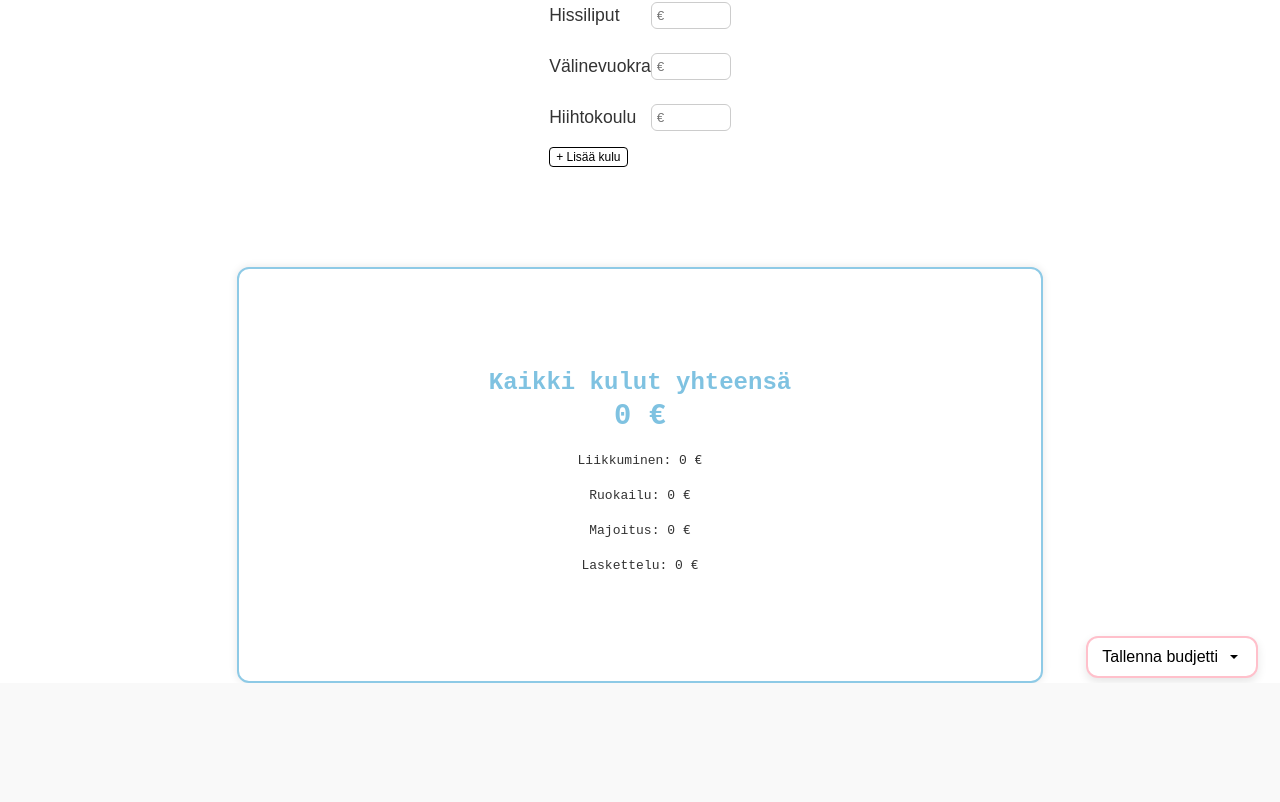
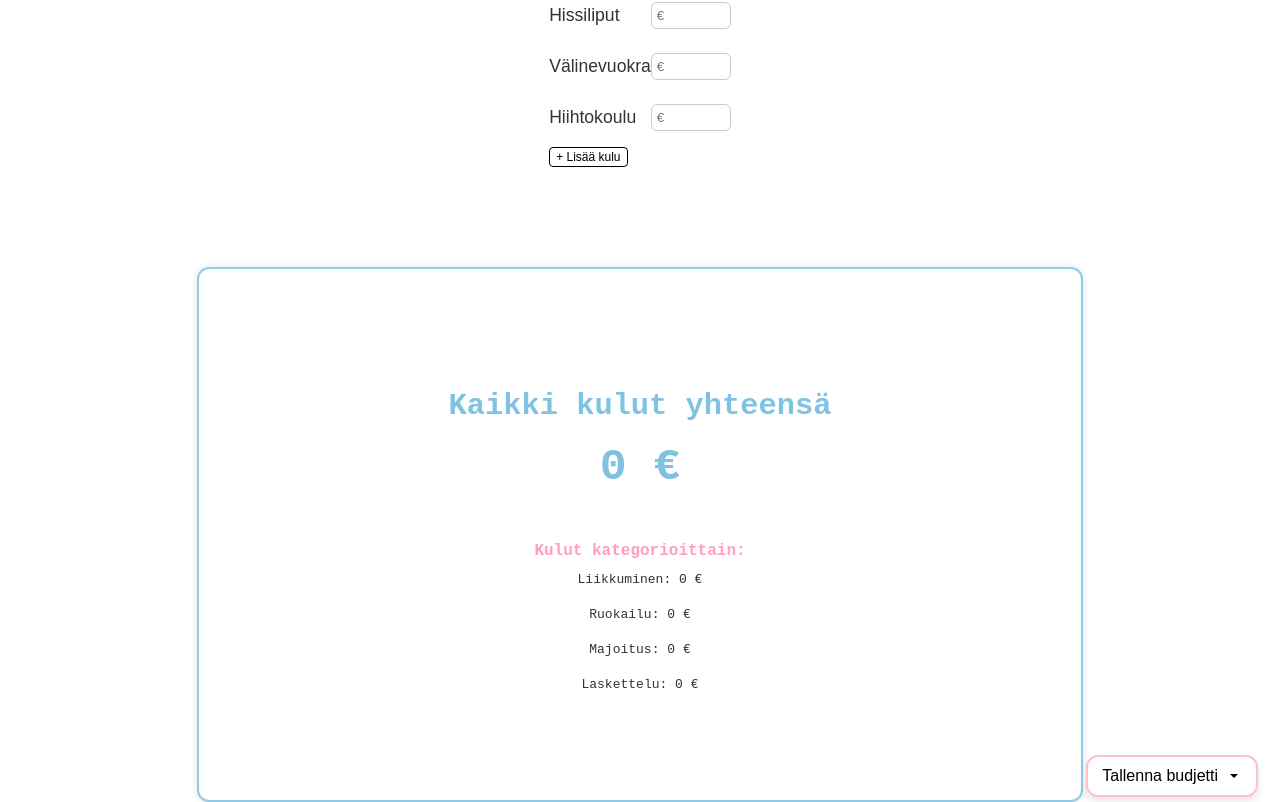
Before and after one commit to ilonamarkula/laskulaskuri, a React (Create React App) app: page /laskuri in a window 1280 px wide. Shown: the part 872-1674 px from the top of the page. Before the commit the page ends 1555 px from the top, so only its background shows below. Built offline with nearby package versions, Linux system fonts and the light colour scheme.

Commit message:
iso kuluboksi

```diff
--- a/src/pages/Laskuri.js
+++ b/src/pages/Laskuri.js
@@ -475,6 +475,7 @@ export default function Laskuri() {
       </div>
       <div className="all-expenses-box">
         <h3 className="all-expenses-title">Kaikki kulut yhteensä</h3>
+        <br />
         <div className="all-expenses-summary">
           <div className="expense-item all-expenses-total">
             {categories.reduce((total, category) => {
@@ -486,6 +487,7 @@ export default function Laskuri() {
             }, 0)}{" "}
             €
           </div>
+          <h2 className="category-summary">Kulut kategorioittain:</h2>
           {categories.map((category, i) => {
             const categoryTotal = category.expenses.reduce(
               (sum, expense) => sum + (parseFloat(expense.amount) || 0),
--- a/src/styles.css
+++ b/src/styles.css
@@ -711,16 +711,16 @@ body {
 .all-expenses-summary {
   display: flex;
   flex-direction: column;
-  align-items: center; /* keskittää vaakasuunnassa */
-  justify-content: center; /* keskittää pystysuunnassa */
-  height: 100%; /* varmistaa että se ottaa koko korkeuden */
-  gap: 12px; /* pieni väli kulujen väliin */
+  align-items: center;
+  justify-content: center;
+  height: 100%;
+  gap: 12px;
 }
 
 .all-expenses-box {
   display: flex;
   flex-direction: column;
-  justify-content: start; /* otsikko ylös */
+  justify-content: center;
   align-items: center;
   margin-top: 80px;
   background-color: white;
@@ -733,14 +733,21 @@ body {
 }
 
 .all-expenses-title {
-  font-size: 1.5rem;
+  margin-top: 20px;
+  font-size: 1.9rem;
   color: #7fc2e1;
   margin-bottom: 4px;
   font-weight: 600;
 }
 
 .all-expenses-total {
-  font-size: 1.8rem; /* sama kuin all-expenses-title */
-  color: #7fc2e1; /* sama väri */
-  font-weight: 600; /* sama paino */
+  font-size: 2.8rem;
+  color: #7fc2e1;
+  font-weight: 600;
 }
+
+.category-summary {
+  font-size: 1rem;
+  color: #ff9ebf;
+  margin-top: 30px;
+}
```
